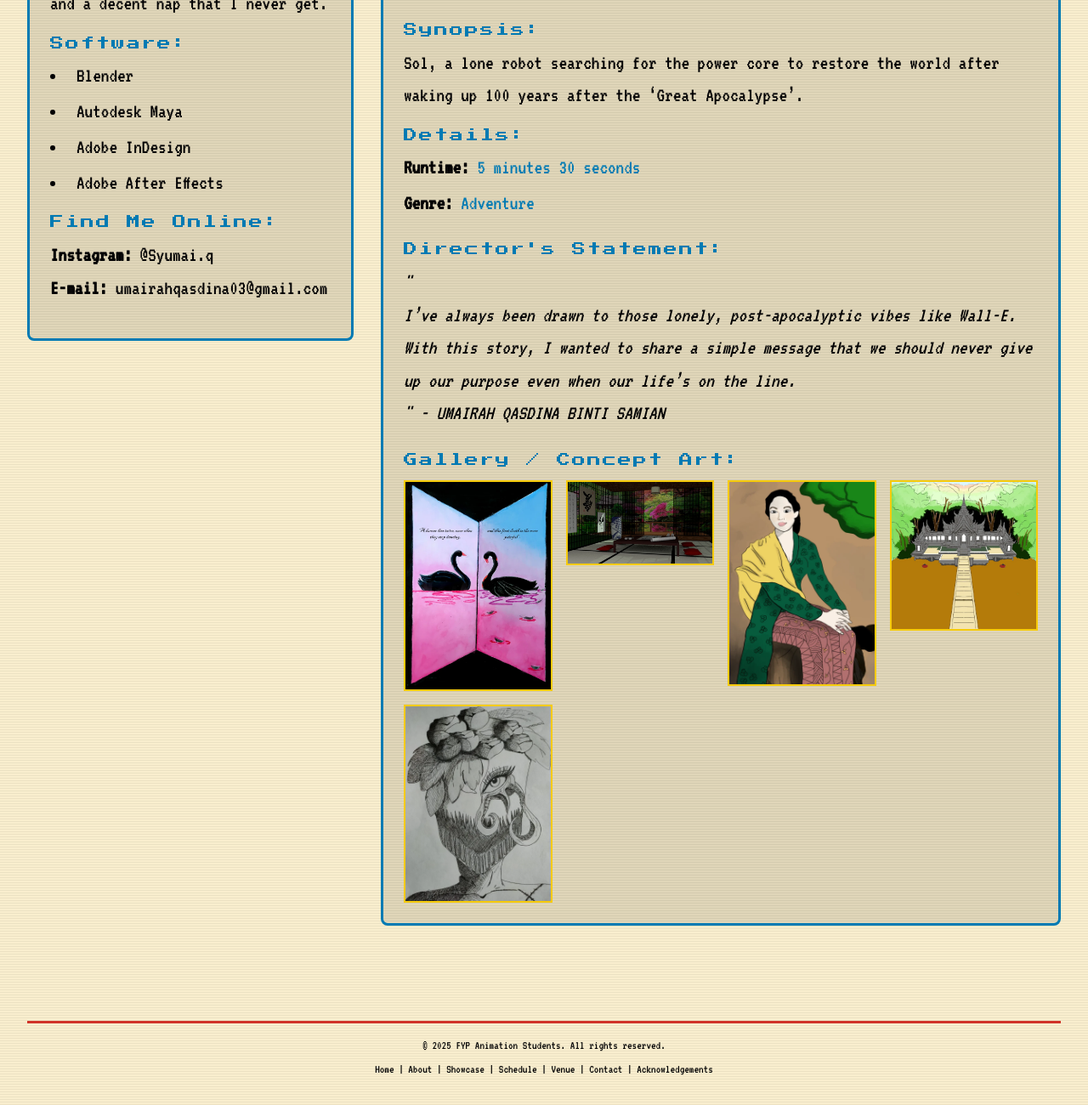
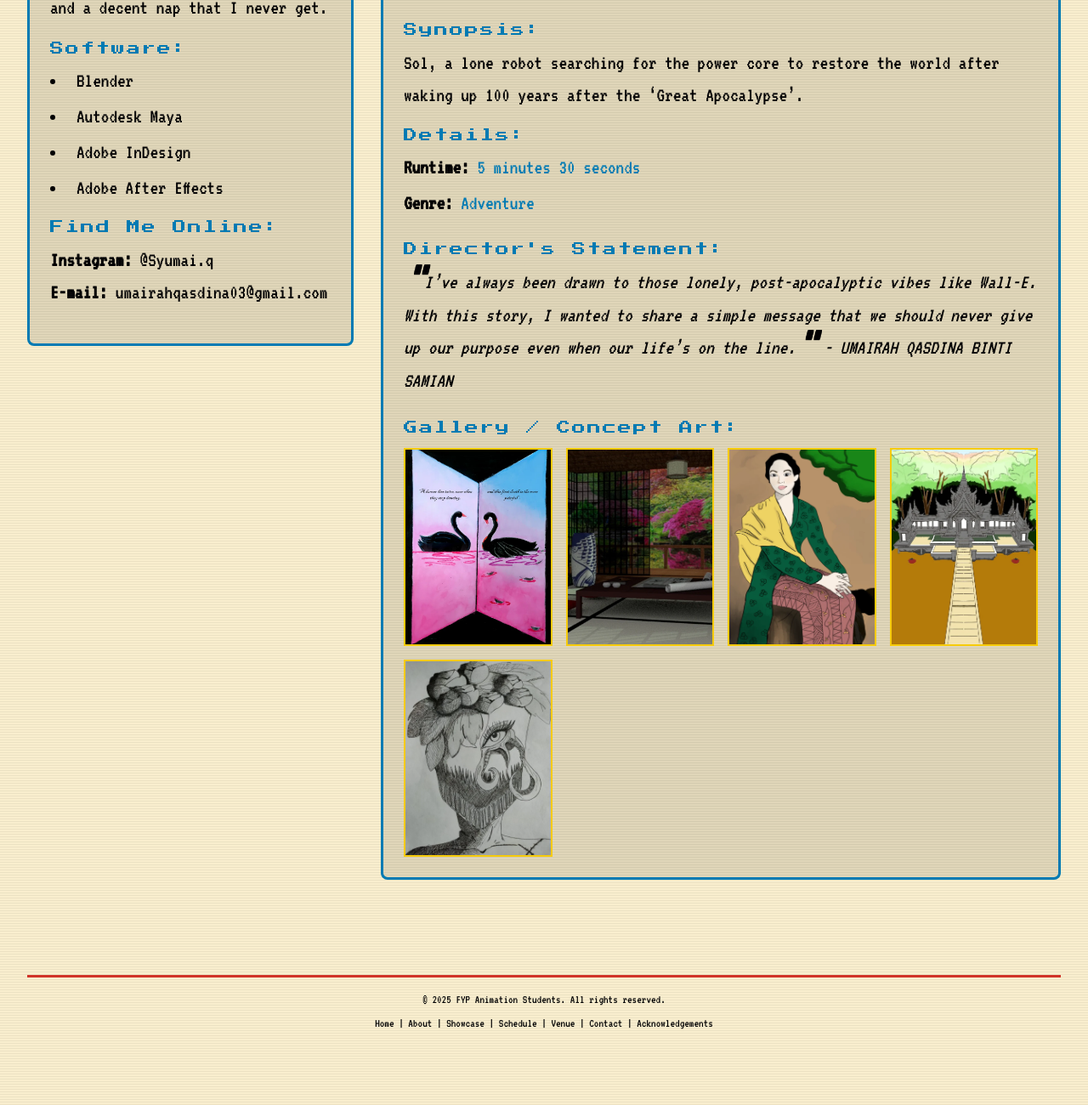
Before and after one commit to Ahmad-Amsyar/retro-mation, a Jekyll site: the page built from _projects/35-umairah-qasdina.md, in a window 1280 px wide, cut to the strip 750-2050 px from the top of the page. Shown: the whole strip at 85% size. Built offline with Jekyll 4.4.1, drawn with Linux system fonts in a browser that asks for light colours; nearby versions of some CDN libraries.

Commit message:
Make profile picturer bigger in student page (dektop view). Make director quote symbol biger. Crop the image thumbnail in gallery to 3/4. Make the image in gallery doesnt exceed vieport in dektop vie.

```diff
--- a/_layouts/project_detail.html
+++ b/_layouts/project_detail.html
@@ -12,7 +12,8 @@
     <div class="lg:col-span-1">
         <section class="showcase-section">
             {% if page.student_photo_url %}
-            <img src="{{ page.student_photo_url | relative_url }}" alt="Photo of {{ page.student_name }}" class="w-full max-w-xs mx-auto mb-6 border-4 border-retro-neon-cyan rounded-full shadow-lg shadow-retro-neon-cyan/30">
+            <!-- Changed max-w-xs to responsive max-width -->
+            <img src="{{ page.student_photo_url | relative_url }}" alt="Photo of {{ page.student_name }}" class="w-full max-w-xs md:max-w-sm lg:max-w-md mx-auto mb-6 border-4 border-retro-neon-cyan rounded-full shadow-lg shadow-retro-neon-cyan/30">
             {% endif %}
 
             <h4 class="mb-2">Introduction:</h4>
@@ -21,7 +22,7 @@
             </div>
 
             {% if page.skills %}
-            <h4 class="mb-2">Software:</h4> <!-- Changed "Skills / Software" to "Software" -->
+            <h4 class="mb-2">Software:</h4>
             <ul class="list-disc list-inside mb-4">
                 {% for skill in page.skills %}
                 <li>{{ skill }}</li>
@@ -31,7 +32,7 @@
 
             {% if page.online_links %}
             <h4 class="mb-2">Find Me Online:</h4>
-            <div class="showcase-section-paragraph"> <!-- This class should ensure consistent font size -->
+            <div class="showcase-section-paragraph">
                 {% for link_item in page.online_links %}
                     <strong>{{ link_item.name }}:</strong>
                     {% assign link_url = link_item.url %}
@@ -77,8 +78,8 @@
 
             {% if page.directors_statement %}
             <h4 class="mb-2">Director's Statement:</h4>
-            <div class="mb-6 italic showcase-section-paragraph">
-                "{{ page.directors_statement | markdownify }}" - {{ page.student_name }}
+            <div class="mb-6 italic showcase-section-paragraph director-statement-text"> <!-- Added class for specific styling -->
+                <span class="quote-mark">"</span>{{ page.directors_statement | markdownify | remove_first: '<p>' | remove_last: '</p>' | strip_html | strip_newlines }}<span class="quote-mark">"</span> - {{ page.student_name }}
             </div>
             {% endif %}
 
--- a/assets/css/style.css
+++ b/assets/css/style.css
@@ -1,4 +1,7 @@
 /* assets/css/style.css */
+
+/* ... (all previous CSS from :root to .showcase-section strong, .detail-value) ... */
+/* Keep all the CSS from the previous version up to this point */
 
 /* Define retro color palette using CSS variables (New Colour Theme) */
 :root {
@@ -38,7 +41,7 @@
 h2 { color: var(--retro-neon-pink); text-shadow: 2px 2px var(--retro-neon-yellow); }
 
 .project-card h3,
-.showcase-section > h3 {
+.showcase-section > h3 { /* Targets H3 for "Project Title" in showcase */
     font-family: 'VT323', monospace;
     color: var(--retro-neon-pink);
     text-shadow: none;
@@ -47,18 +50,20 @@
     font-weight: bold;
     margin-bottom: 0.5rem;
 }
-.showcase-section > h3 { margin-bottom: 1.5rem; }
-.venue-page h3 {
+.showcase-section > h3 { margin-bottom: 1.5rem; } /* Specific for "Project Title" heading */
+
+.venue-page h3 { /* For H3s specifically on the venue page */
     color: var(--retro-neon-pink);
     text-shadow: 2px 2px var(--retro-neon-yellow);
     font-size: 1.5rem;
     font-family: var(--font-pixel);
 }
-h4 {
+h4 { /* For subheadings like Introduction, Software, Synopsis etc. */
     color: var(--retro-neon-cyan);
     text-shadow: none;
-    font-size: 1.3em;
+    font-size: 1.3em; /* This was already here, ensure it's what you want for h4 */
     font-family: var(--font-pixel);
+    margin-bottom: 0.5rem; /* Added for spacing below H4 */
 }
 
 /* --- LINKS --- */
@@ -73,36 +78,25 @@
 }
 
 /* --- PARAGRAPH STYLING & SHOWCASE SECTION SPECIFICS --- */
-/* Base for paragraphs in specific sections */
-.showcase-section p,
+.showcase-section p, /* Paragraphs generated by markdownify inside .showcase-section-paragraph */
 .venue-page .info-section p,
-.schedule-table td, /* Content in table cells if it wraps to p or for general td text */
+.schedule-table td,
 .event-info-section p,
-.showcase-section-paragraph { /* Added this class for direct styling */
+.showcase-section-paragraph, /* For divs directly holding text */
+.director-statement-text { /* For the director statement div */
     font-size: 1.5rem;
     line-height: 1.6;
     color: var(--retro-text);
-    margin-bottom: 1rem; /* Default margin for these paragraphs */
+    margin-bottom: 1rem;
+}
+.director-statement-text {
+    font-style: italic; /* Keep italic style for director's statement */
 }
 
-/* Override for event info on homepage */
-.event-info-section p {
-    line-height: 1.8;
-    /* margin-bottom is already 1rem from above */
-}
+.event-info-section p { line-height: 1.8; }
 
-/* Introduction and other divs using this class in showcase */
-.showcase-section-paragraph {
-    /* Font size, line-height, color are inherited from the rule above */
-    /* margin-bottom: 1rem; is also inherited */
-}
-/* If .markdownify adds <p> tags inside .showcase-section-paragraph, they'll also get the style */
-.showcase-section-paragraph p {
-    margin-bottom: 0.5em; /* Adjust spacing between paragraphs generated by markdownify if needed */
-}
-.showcase-section-paragraph p:last-child {
-    margin-bottom: 0;
-}
+.showcase-section-paragraph p { margin-bottom: 0.5em; }
+.showcase-section-paragraph p:last-child { margin-bottom: 0; }
 
 
 #overview p {
@@ -113,7 +107,8 @@
     color: var(--retro-text);
 }
 
-/* --- BUTTONS --- */
+/* --- BUTTONS (omitted for brevity - keep your existing button styles) --- */
+/* ... Your existing .retro-button, .retro-button-sm styles ... */
 .retro-button, .retro-button-sm { /* Common properties */
     font-family: var(--font-pixel);
     color: var(--retro-bg);
@@ -133,8 +128,8 @@
 .retro-button-sm {
     background-color: var(--retro-neon-cyan);
     padding: 8px 16px;
-    border-width: 2px; /* Overrides .retro-button if it had width */
-    box-shadow: 3px 3px 0 var(--retro-text); /* Overrides */
+    border-width: 2px;
+    box-shadow: 3px 3px 0 var(--retro-text);
     font-size: 0.8rem;
     margin: 0 0.5rem;
 }
@@ -153,15 +148,15 @@
     transform: translate(-1px, -1px);
 }
 .retro-button:active, .retro-button-sm:active {
-     transform: translate(2px, 2px); /* Adjust if sm needs different active */
+     transform: translate(2px, 2px);
      box-shadow: 1px 1px 0 var(--retro-text);
 }
-.retro-button-sm:active { /* If specific active needed for sm */
+.retro-button-sm:active {
     transform: translate(1px, 1px);
 }
 
-
-/* --- SECTIONS (General Containers) --- */
+/* --- SECTIONS (omitted for brevity - keep your existing section styles) --- */
+/* ... Your existing .info-section, .showcase-section, .event-info-section styles ... */
 .info-section,
 .showcase-section,
 .event-info-section {
@@ -188,7 +183,9 @@
 .venue-page .info-section { flex-grow: 1; display: flex; flex-direction: column; }
 .venue-page .info-section p strong { color: var(--retro-neon-pink); }
 
-/* --- PROJECT CARDS --- */
+
+/* --- PROJECT CARDS (omitted for brevity - keep your existing project card styles) --- */
+/* ... Your existing .project-card and its specific variants styles ... */
 .project-card {
     background-color: rgba(0, 0, 0, 0.1);
     transition: transform 0.3s ease, box-shadow 0.3s ease, z-index 0s ease 0.3s;
@@ -221,8 +218,6 @@
 .project-card .view-project-button:active {
      transform: translate(1px, 1px); box-shadow: 1px 1px 0 var(--retro-text);
 }
-
-/* Homepage Scroller Card Specifics */
 #featured .project-card {
     flex: 0 0 auto; width: 300px; margin-right: 1.5rem;
     height: auto; position: relative; z-index: 1; cursor: pointer;
@@ -237,17 +232,17 @@
 }
 #featured .project-card p { font-size: 1rem; line-height: 1.5; }
 #featured .project-card .view-project-button { padding: 6px 12px; font-size: 0.9rem; }
-
-/* BigShowcase Gallery Card Specifics */
 #project-gallery .project-card:hover { transform: translateY(-5px); }
 #project-gallery .project-card img {
     height: 200px; border-bottom-width: 2px; border-bottom-style: solid;
 }
 #project-gallery .project-card .view-project-button { padding: 8px 16px; font-size: 0.9rem; }
 
-/* --- HOMEPAGE SCROLLER --- */
+
+/* --- HOMEPAGE SCROLLER (omitted for brevity) --- */
+/* ... Your existing homepage scroller styles ... */
 .scroll-wrapper {
-    position: relative; padding: 30px 40px; /* Adjusted padding */
+    position: relative; padding: 30px 40px;
 }
 .scroll-container {
     display: flex; overflow-x: auto; scroll-behavior: smooth;
@@ -275,7 +270,9 @@
 }
 .scroll-button.prev { left: 0px; } .scroll-button.next { right: 0px; }
 
-/* --- HOMEPAGE Info/Overview Layout --- */
+
+/* --- HOMEPAGE Info/Overview Layout (omitted for brevity) --- */
+/* ... Your existing homepage info/overview layout styles ... */
 @media (min-width: 768px) {
     .info-overview-container { display: flex; gap: 2rem; margin-bottom: 2rem; }
     .info-overview-container > section { flex: 1; margin-bottom: 0; padding-bottom: 0; }
@@ -287,15 +284,27 @@
     .info-overview-container #overview p { text-align: left; }
 }
 
+
 /* --- SHOWCASE PAGE Specifics (.showcase-section content) --- */
-.showcase-section ul li { /* For "Software" list */
+.showcase-section ul li {
     color: var(--retro-text);
-    font-size: 1.5rem; /* Match other text */
-    margin-bottom: 0.25em; /* Spacing for list items */
+    font-size: 1.5rem;
+    margin-bottom: 0.25em;
 }
-.showcase-section strong { color: var(--retro-text); } /* e.g., Runtime: */
-.detail-value { color: var(--retro-neon-cyan); } /* e.g., 4 min 15 sec */
+.showcase-section strong { color: var(--retro-text); }
+.detail-value { color: var(--retro-neon-cyan); }
 
+.quote-mark { /* Style for Director's Statement quote marks */
+    font-size: 2.5em; /* Make quote marks significantly larger */
+    font-weight: bold;
+    color: var(--retro-text); /* Or a specific accent color */
+    line-height: 0; /* Adjust to pull them closer to the text vertically */
+    vertical-align: middle; /* Try to align them nicely */
+}
+
+.video-placeholder { /* (omitted for brevity) */ }
+.video-placeholder:hover { /* (omitted for brevity) */ }
+.video-placeholder iframe { /* (omitted for brevity) */ }
 .video-placeholder {
     background-color: #000; border: 3px solid var(--retro-neon-pink);
     aspect-ratio: 16 / 9; display: flex; align-items: center; justify-content: center;
@@ -308,60 +317,66 @@
 }
 .video-placeholder iframe { width: 100%; height: 100%; position: absolute; top: 0; left: 0; }
 
+
 .image-gallery {
-    display: grid; grid-template-columns: repeat(auto-fit, minmax(150px, 1fr)); gap: 1rem;
+    display: grid;
+    grid-template-columns: repeat(auto-fit, minmax(150px, 1fr));
+    gap: 1rem;
 }
 .image-gallery img {
-    border: 2px solid var(--retro-neon-yellow); width: 100%; height: auto;
-    object-fit: cover; cursor: pointer;
+    border: 2px solid var(--retro-neon-yellow);
+    width: 100%;
+    /* height: auto; Removed to allow aspect-ratio to take effect */
+    aspect-ratio: 3 / 4; /* Set 3:4 aspect ratio */
+    object-fit: cover; /* Cover the 3:4 area, cropping if necessary */
+    cursor: pointer;
     transition: transform 0.2s ease, border-color 0.2s ease, box-shadow 0.2s ease;
 }
 .image-gallery img:hover {
-    transform: scale(1.05); border-color: var(--retro-neon-pink);
+    transform: scale(1.05);
+    border-color: var(--retro-neon-pink);
     box-shadow: 0 0 8px var(--retro-neon-pink);
 }
 
 /* Modal Styles (Showcase Page) */
 .modal-overlay {
     position: fixed; top: 0; left: 0; width: 100%; height: 100%;
-    background-color: rgba(0, 0, 0, 0.85); /* Slightly darker overlay */
+    background-color: rgba(0, 0, 0, 0.85);
     display: flex; align-items: center; justify-content: center;
-    z-index: 1000; visibility: hidden; opacity: 0; /* High z-index */
-    transition: opacity 0.3s ease, visibility 0s 0.3s; /* Delay visibility transition */
-    padding: 20px; /* Add some padding around the content area */
+    z-index: 1000; visibility: hidden; opacity: 0;
+    transition: opacity 0.3s ease, visibility 0s 0.3s;
+    padding: 40px; /* Increased padding for more space around modal content on desktop */
     box-sizing: border-box;
 }
 .modal-overlay.visible {
     visibility: visible; opacity: 1;
     transition: opacity 0.3s ease, visibility 0s 0s;
 }
-.modal-content { /* This div holds the image */
-    position: relative; /* For potential internal absolute positioning if needed */
-    display: flex; /* To center the image if it's smaller than max dimensions */
-    align-items: center;
-    justify-content: center;
-    width: auto; /* Let image dictate width up to max */
-    height: auto; /* Let image dictate height up to max */
-    max-width: calc(100% - 120px); /* Account for nav buttons horizontal space */
-    max-height: calc(100% - 80px); /* Account for potential close button vertical space */
+.modal-content {
+    position: relative;
+    display: flex; align-items: center; justify-content: center;
+    width: auto; height: auto;
+    /* Max dimensions ensure it doesn't touch edges, accounting for nav buttons */
+    max-width: calc(100vw - 160px); /* 80px padding left/right + nav buttons */
+    max-height: calc(100vh - 80px); /* 40px padding top/bottom + close button */
 }
 .modal-content img {
-    display: block; /* Remove extra space below image */
-    max-width: 100%; /* Fill .modal-content width */
-    max-height: 100%; /* Fill .modal-content height */
-    width: auto; /* Maintain aspect ratio, constrained by max-width/height of parent */
-    height: auto; /* Maintain aspect ratio */
+    display: block;
+    max-width: 100%; /* Image fills its container (.modal-content) */
+    max-height: 100%;/* Image fills its container (.modal-content) */
+    width: auto;
+    height: auto;
     object-fit: contain;
     border: 4px solid var(--retro-neon-yellow);
-    box-sizing: border-box; /* Include border in width/height calculations */
-    box-shadow: 0 0 20px rgba(0,0,0,0.5); /* Add a subtle shadow to the image */
+    box-sizing: border-box;
+    box-shadow: 0 0 20px rgba(0,0,0,0.5);
 }
 
-.modal-nav-button, .modal-close-button { /* Common styles for modal buttons */
-    position: fixed; /* Fixed to viewport, but within the overlay */
+.modal-nav-button, .modal-close-button {
+    position: fixed;
     background-color: rgba(0, 0, 0, 0.5); color: var(--retro-bg);
     border-radius: 50%;
-    cursor: pointer; z-index: 1010; /* Above image and content */
+    cursor: pointer; z-index: 1010;
     display: flex; align-items: center; justify-content: center;
     transition: all 0.15s ease; line-height: 1;
 }
@@ -374,12 +389,12 @@
     background-color: rgba(0, 0, 0, 0.8); color: var(--retro-neon-yellow);
     box-shadow: 3px 3px 0 var(--retro-neon-cyan); border-color: var(--retro-neon-yellow);
 }
-.modal-nav-button.prev { left: 20px; } /* Positioned from edge of viewport */
-.modal-nav-button.next { right: 20px; }/* Positioned from edge of viewport */
+.modal-nav-button.prev { left: 20px; }
+.modal-nav-button.next { right: 20px; }
 
 .modal-close-button {
-    top: 20px; right: 20px; /* Positioned from edge of viewport */
-    width: 35px; height: 35px; font-size: 1.7rem; /* Slightly larger close button */
+    top: 20px; right: 20px;
+    width: 35px; height: 35px; font-size: 1.7rem;
     background-color: var(--retro-neon-pink);
     border: 2px solid var(--retro-text); box-shadow: 2px 2px 0 var(--retro-text);
 }
@@ -387,19 +402,23 @@
     background-color: var(--retro-neon-cyan); color: var(--retro-text);
     box-shadow: 2px 2px 0 var(--retro-neon-yellow); border-color: var(--retro-neon-yellow);
 }
-/* Mobile adjustments for modal buttons if they were too close to content before */
+
 @media (max-width: 768px) {
+    .modal-overlay {
+        padding: 10px; /* Less padding on mobile */
+    }
     .modal-content {
-        max-width: calc(100% - 20px); /* More space on smaller screens */
-        max-height: calc(100% - 20px);
+        max-width: calc(100vw - 40px); /* Adjust max width for mobile */
+        max-height: calc(100vh - 40px); /* Adjust max height for mobile */
     }
-    .modal-nav-button.prev { left: 10px; }
-    .modal-nav-button.next { right: 10px; }
-    .modal-close-button { top: 10px; right: 10px; width:30px; height:30px; font-size:1.5rem; }
+    .modal-nav-button.prev { left: 5px; } /* Closer to edge on mobile */
+    .modal-nav-button.next { right: 5px; }/* Closer to edge on mobile */
+    .modal-close-button { top: 5px; right: 5px; width:30px; height:30px; font-size:1.5rem; }
 }
 
 
-/* --- TIME PAGE (Schedule) --- */
+/* --- TIME PAGE (omitted for brevity) --- */
+/* ... Your existing time page styles ... */
 .table-responsive-container { overflow-x: auto; -webkit-overflow-scrolling: touch; position: relative; }
 .schedule-table {
     width: 100%; min-width: 600px; border-collapse: collapse; margin-top: 1.5rem;
@@ -435,7 +454,8 @@
 .schedule-table-container { display: none; }
 .schedule-table-container.active { display: block; }
 
-/* --- VENUE PAGE --- */
+/* --- VENUE PAGE (omitted for brevity) --- */
+/* ... Your existing venue page styles ... */
 .map-container {
     position: relative; overflow: hidden; padding-top: 56.25%;
     border: 3px solid var(--retro-neon-pink); border-radius: 8px;
@@ -453,7 +473,8 @@
     .venue-page .info-section .flex-col.md\:flex-row > div:last-child h3 { flex-shrink: 0; margin-top: 0; }
 }
 
-/* --- BIGSHOWCASE PAGE (Search) --- */
+/* --- BIGSHOWCASE PAGE (omitted for brevity) --- */
+/* ... Your existing bigshowcase search styles ... */
 .search-input {
     font-family: var(--font-mono); background-color: rgba(0, 0, 0, 0.1);
     color: var(--retro-text); border: 2px solid var(--retro-neon-cyan);
@@ -465,7 +486,8 @@
     border-color: var(--retro-neon-yellow); box-shadow: 0 0 8px var(--retro-neon-yellow);
 }
 
-/* --- FOOTER --- */
+/* --- FOOTER (omitted for brevity) --- */
+/* ... Your existing footer styles ... */
 footer {
     border-top: 3px solid var(--retro-accent); padding-top: 1rem; margin-top: 2rem;
     font-size: 0.875rem; color: var(--retro-text);
```
Also changed, not shown: other parts of _layouts/project_detail.html (+1 -3 lines).
